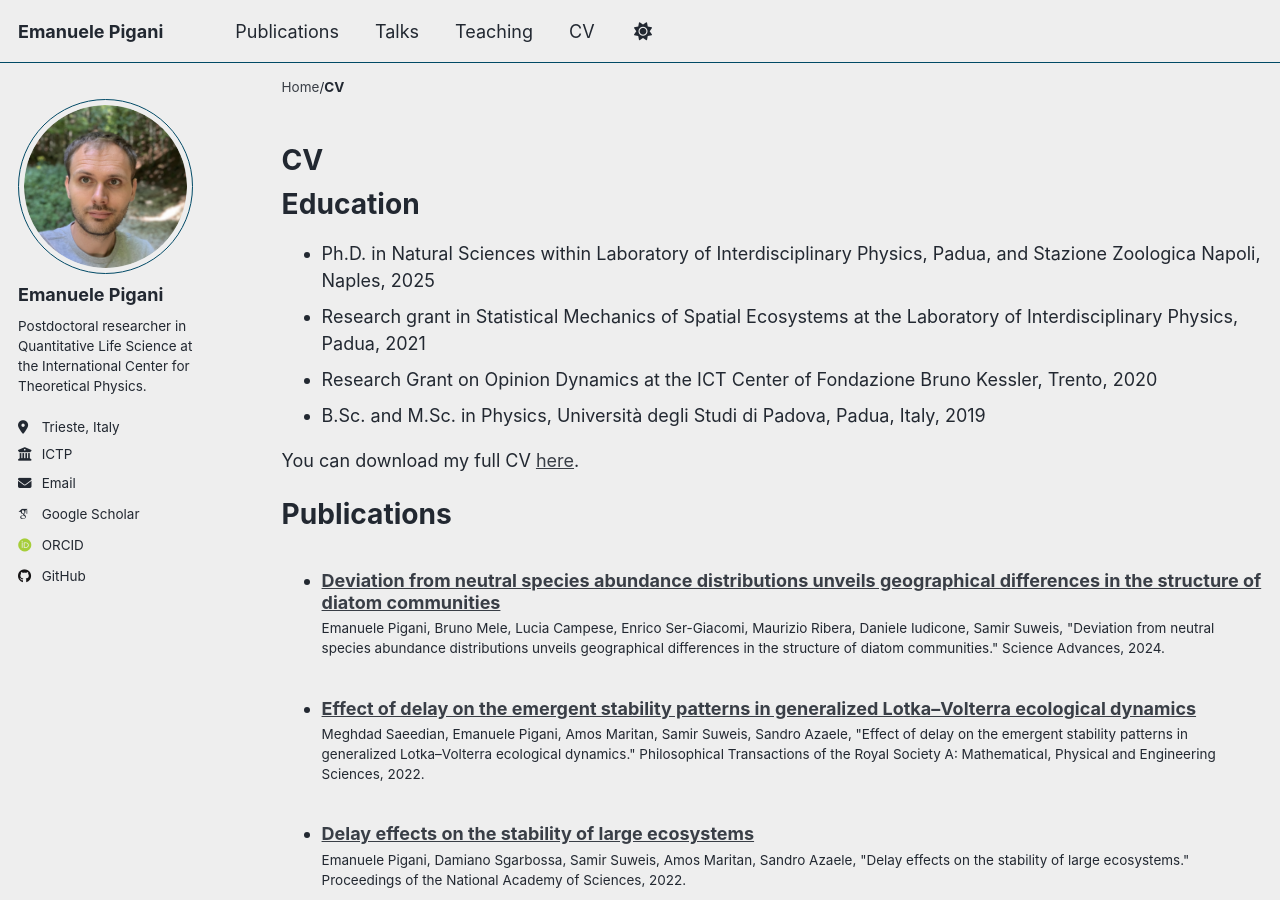
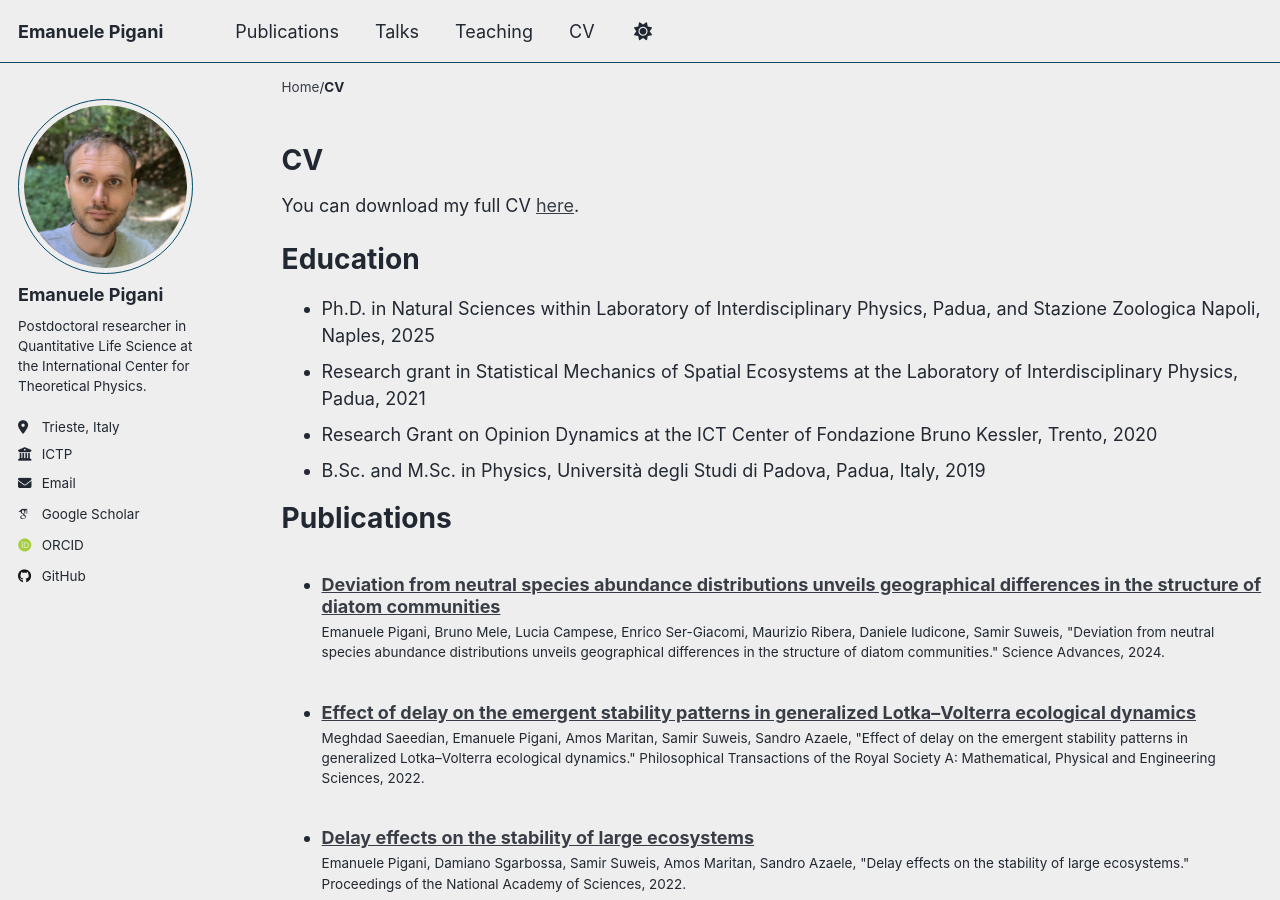
Before and after one commit to epigani/epigani.github.io, a Jekyll site: the page built from _pages/cv.md, in a window 1280 px wide and 900 px high. Built offline with Jekyll 4.4.1, drawn with Linux system fonts in a browser that asks for light colours; some web fonts are replaced; a script that is not in the unit is left out; part of the change alters nothing that is shown.

```diff
--- a/_pages/cv.md
+++ b/_pages/cv.md
@@ -9,6 +9,8 @@ redirect_from:
 
 {% include base_path %}
 
+You can download my full CV [here](/files/CV.pdf){:target="_blank"}<!--_-->.
+
 Education
 ======
 * Ph.D. in Natural Sciences within Laboratory of Interdisciplinary Physics, Padua, and Stazione Zoologica Napoli, Naples, 2025
@@ -17,8 +19,6 @@ Education
 * B.Sc. and M.Sc. in Physics, Università degli Studi di Padova, Padua, Italy, 2019
 
 {% include base_path %}
-
-You can download my full CV [here](/files/CV.pdf){:target="_blank"}<!--_-->.
 
 
 Publications
```
